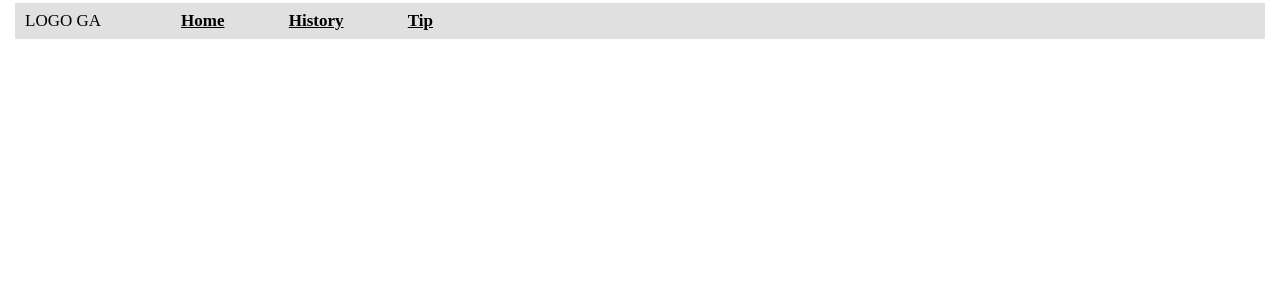
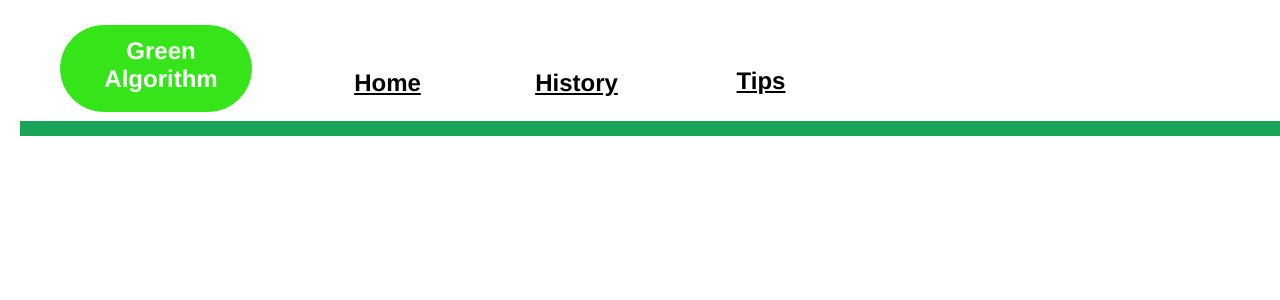
Before and after one commit to skkuse/2023fall_41class_team9, a React app in the folder front/ga_react/: page / in a window 1280 px wide. Shown: the top 300 px of the page. Built offline with nearby package versions, Linux system fonts and the light colour scheme.

Commit message:
Design: change menubar

```diff
--- a/front/ga_react/package.json
+++ b/front/ga_react/package.json
@@ -20,6 +20,7 @@
     "axios": "^1.5.1",
     "babel-preset-env": "^1.7.0",
     "bootstrap": "^5.3.2",
+    "prop-types": "^15.8.1",
     "react": "^18.2.0",
     "react-dom": "^18.2.0",
     "react-redux": "^8.1.3",
--- a/front/ga_react/src/App.js
+++ b/front/ga_react/src/App.js
@@ -5,9 +5,10 @@ import {Component} from 'react'
 import { BrowserRouter, Routes, Route }	from 'react-router-dom'
 
 import Home	from './Home'
-import Menubar from './Menubar'
 import History	from './History'
-
+import Board from './pages/Board.js'
+import Tip from './pages/Tip.js'
+import Menubar from './components/Menubar.js'
 import './style.css'
 
 class App extends Component {
@@ -27,6 +28,8 @@ class App extends Component {
 						<Route path="/" exact={true} element={<Menubar/>} />
 						<Route path="/home"  element={<Home/>} />
 						<Route path="/history"  element={<History/>} />
+						<Route path="/tips" exact={true} element={<Board/>}/>
+						<Route path='/tips/:idx' exact={true} element={<Tip/>}/>
 					</Routes>
 				</BrowserRouter>
 
--- a/front/ga_react/src/History.js
+++ b/front/ga_react/src/History.js
@@ -2,7 +2,7 @@ import React, {Component} from 'react';
 import ReactDOM	from 'react-dom';
 import axios from 'axios';
 
-import Menubar from './Menubar'
+import Menubar from './components/Menubar.js'
 
 class History	extends	Component	{
 	constructor() {
--- a/front/ga_react/src/Home.js
+++ b/front/ga_react/src/Home.js
@@ -2,7 +2,7 @@ import React, {Component} from 'react';
 import ReactDOM	from 'react-dom';
 import axios from 'axios';
 
-import Menubar from './Menubar'
+import Menubar from './components/Menubar.js'
 const divSt = {marginLeft:"5px", marginRight:"5px", marginTop:"3px", marginBottom:"3px"};
 
 class Home	extends	Component	{
--- a/front/ga_react/src/Menubar.js
+++ /dev/null
@@ -1,22 +0,0 @@
-import React from "react";
-import { Link } from "react-router-dom";
-
-
-const Menubar = () => {
-	return (
-	<div style={{display: "flex", fontSize:"17px", background:"#e0e0e0", padding:"5px"}}>
-		<div >LOGO GA</div>
-		<div style={{width:"60%"}}>
-			<ul className="menubar">
-				<li> <Link to="/home">Home</Link> </li>
-				<li> <Link to="/history">History</Link> </li>
-				<li> <Link to="/tip">Tip</Link> </li>
-			</ul>
-		</div>
-		<div className="banner"></div>
-
-	</div>
-	)
-}
-
-export default Menubar;
--- /dev/null
+++ b/front/ga_react/src/components/Menubar.js
@@ -0,0 +1,27 @@
+import React from "react";
+import "./menubar.css";
+
+import { Link } from "react-router-dom";
+
+const NavBar = () => {
+    return (
+        <div className="nav-bar">
+            <Link className='text-Home' to='/home'>Home</Link>
+            <Link className="text-History" to='/history'>History</Link>
+            <Link className='text-Tips' to='/tips'>Tips</Link>
+            <div className="rectangle" />
+            <div className="logo">
+                <div className='background'>
+                    <div className='text'>
+                        Green
+                        <br />
+                        Algorithm
+                    </div>
+                </div>
+            </div>
+        </div>
+    );
+};
+
+
+export default NavBar
--- /dev/null
+++ b/front/ga_react/src/components/menubar.css
@@ -0,0 +1,98 @@
+.nav-bar {
+    background-color: #ffffff;
+    height: 130px;
+    position: relative;
+    width: 100%;
+}
+
+.nav-bar .text-Home {
+    color: #000000;
+    font-family: "Inter-Bold", Helvetica;
+    font-size: 24px;
+    font-weight: 700;
+    height: 25px;
+    left: 338px;
+    letter-spacing: 0;
+    line-height: normal;
+    position: absolute;
+    text-align: center;
+    text-decoration: underline;
+    top: 66px;
+    white-space: nowrap;
+    width: 69px;
+}
+
+.nav-bar .text-History {
+    color: #000000;
+    font-family: "Inter-Bold", Helvetica;
+    font-size: 24px;
+    font-weight: 700;
+    height: 25px;
+    left: 518px;
+    letter-spacing: 0;
+    line-height: normal;
+    position: absolute;
+    text-align: center;
+    top: 66px;
+    white-space: nowrap;
+    width: 87px;
+}
+
+.nav-bar .text-Tips {
+    color: #000000;
+    font-family: "Inter-Bold", Helvetica;
+    font-size: 24px;
+    font-weight: 700;
+    height: 25px;
+    left: 720px;
+    letter-spacing: 0;
+    line-height: normal;
+    position: absolute;
+    text-align: center;
+    top: 64px;
+    white-space: nowrap;
+    width: 52px;
+}
+
+.nav-bar .rectangle {
+    background-color: #19a459;
+    height: 15px;
+    left: 0;
+    position: absolute;
+    top: 115px;
+    width: 100%;
+}
+
+.nav-bar .logo {
+    height: 85px;
+    left: 35px;
+    position: absolute;
+    top: 16px;
+    width: 192px;
+}
+
+.nav-bar .logo .background {
+    background-color: #36e519;
+    border: 1px solid;
+    border-color: #36e519;
+    border-radius: 50px;
+    height: 85px;
+    position: relative;
+    width: 190px;
+}
+
+.nav-bar .logo .background .text {
+    color: #ffffff;
+    font-family: "Inter-BlackItalic", Helvetica;
+    font-size: 24px;
+    font-style: normal;
+    font-weight: 900;
+    height: 60px;
+    left: 30px;
+    letter-spacing: 0;
+    line-height: normal;
+    position: absolute;
+    text-align: center;
+    top: 8px;
+    width: 130px;
+}
--- a/front/ga_react/webpack.config.js
+++ b/front/ga_react/webpack.config.js
@@ -27,7 +27,7 @@ module.exports = {
                 test: /\.css$/,
                 exclude: /node_modules/,
 				use: [ {loader: 'style-loader' }, { loader: 'css-loader' } ]
-            }
+            },
         ]
     },
 
```
Also changed, not shown: 1 other file (tests, documents, lock files or other folders).
